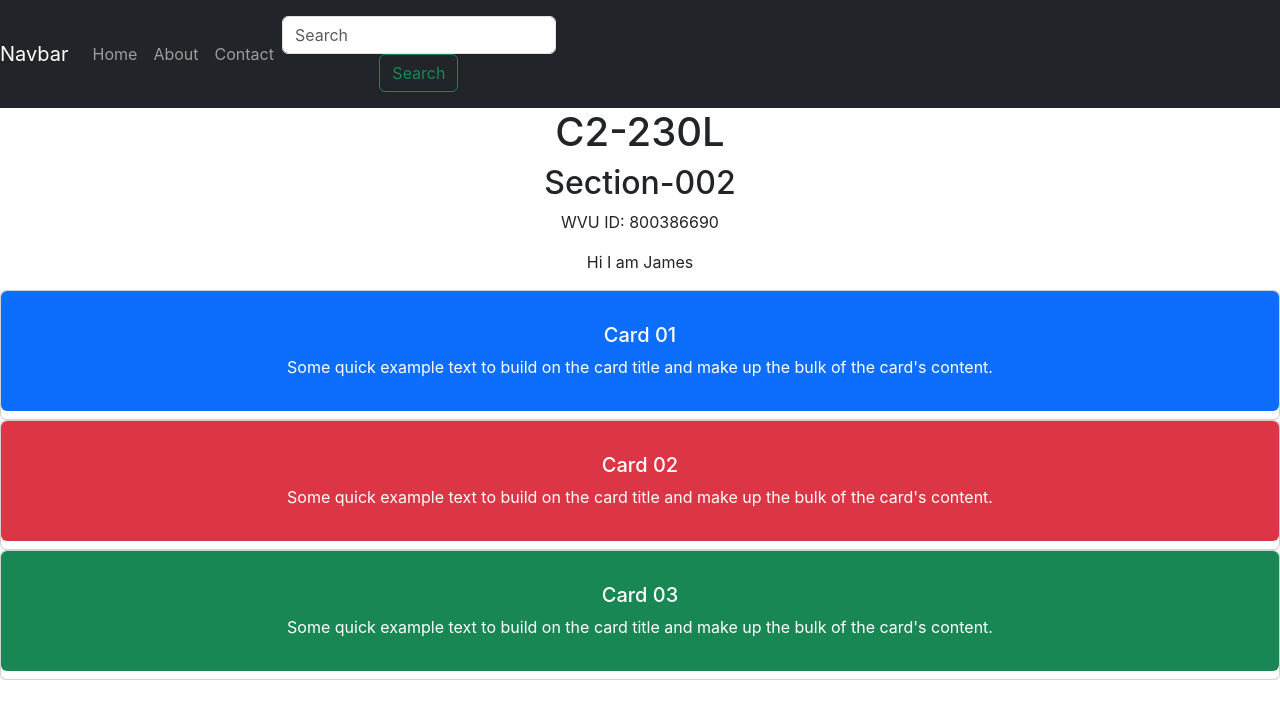
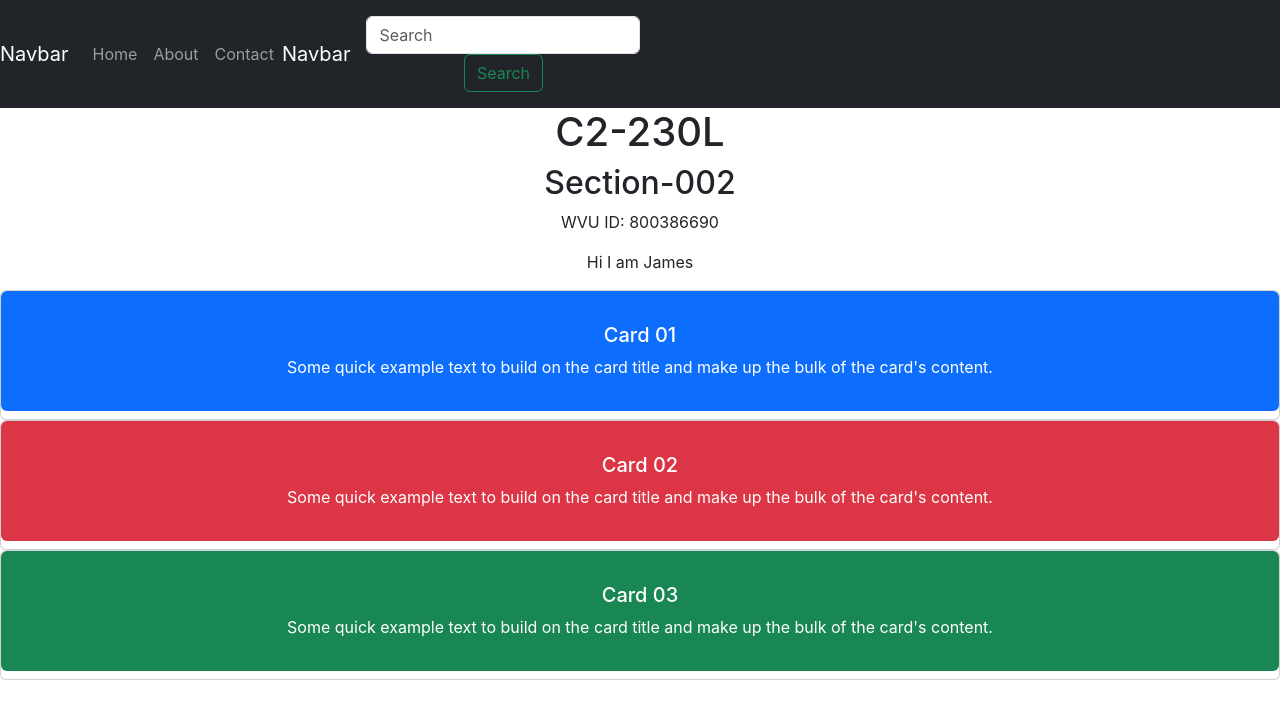
Before and after one commit to Jimbabwe10/Lab, a React (Create React App) app: page / in a window 1280 px wide. Shown: the top 718 px of the page. Built offline with nearby package versions, Linux system fonts and the light colour scheme; the HTML template or start-up script is replaced by a standard one.

Commit message:
Update Navbar.js

```diff
--- a/src/Navbar.js
+++ b/src/Navbar.js
@@ -9,6 +9,7 @@ const CustomNavbar = () => {
                 <Nav.Link href="#home">Home</Nav.Link>
                 <Nav.Link href="#About">About</Nav.Link>
                 <Nav.Link href="#Contact">Contact</Nav.Link>
+                <a class="navbar-brand">Navbar</a>
                 <form class="form-inline">
                     <input class="form-control mr-sm-2" type="search" placeholder="Search" aria-label="Search"></input>
                     <button class="btn btn-outline-success my-2 my-sm-0" type="submit">Search</button>
```
